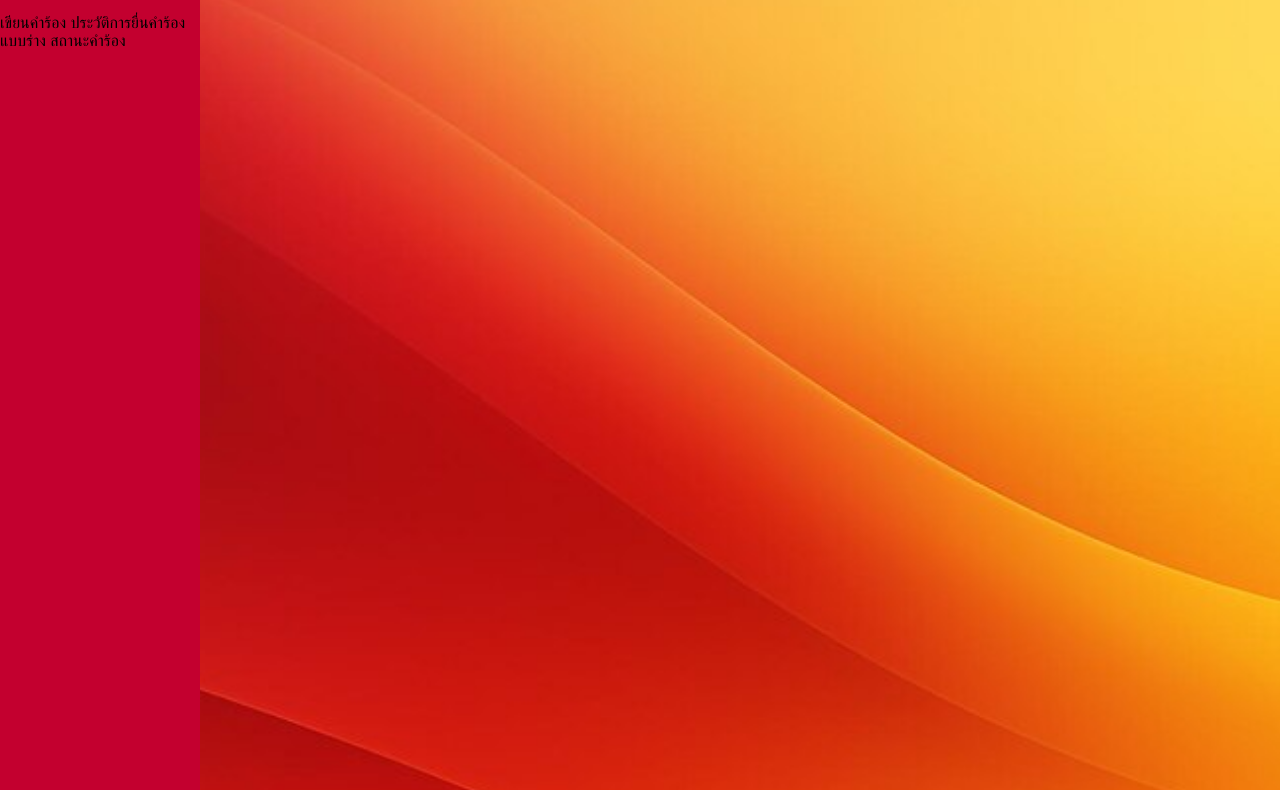
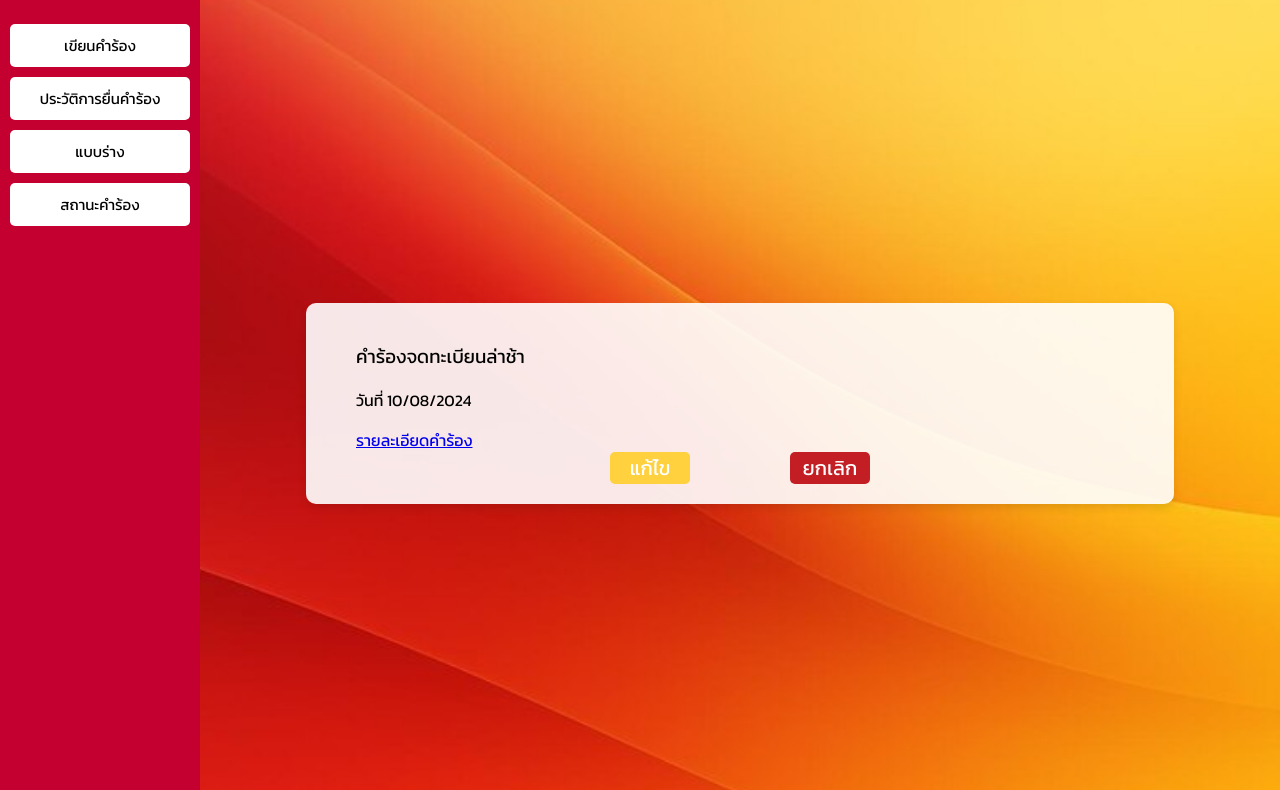
Before and after one commit to Slasherw/cs261--group2-100001, a website: page Frontend/public/html/history.html in a window 1280 px wide. Shown: the part 183-973 px from the top of the page. Drawn offline with Linux system fonts and the light colour scheme; a web font is replaced by a local one.

Commit message:
editandaddcssforhsitory

```diff
--- a/Frontend/public/css/Register.css
+++ b/Frontend/public/css/Register.css
@@ -3,6 +3,9 @@
   padding: 0;
   margin: 0;
   box-sizing: border-box;
+  font-family: "Kanit", sans-serif;
+  font-weight: 400;
+  font-style: normal;
  }
 
  /* สไตล์สำหรับส่วน header */
@@ -41,6 +44,7 @@
   text-align: center;
   font-size: 1.5em;
   letter-spacing: normal;
+  font-weight: 500;
  }
 
  /* กำหนดสไตล์สำหรับบรรทัดข้อความภาษาอังกฤษ (THAMMASAT UNIVERSITY) */
@@ -49,6 +53,7 @@
   width: 100%;
   word-spacing: 15px;
   font-size: 1.2em;
+  font-weight: 500;
  }
 
  /* สไตล์สำหรับกล่องฟอร์มเข้าสู่ระบบ */
@@ -73,6 +78,7 @@
   margin-bottom: 25px;
   margin-right: 60px;
   color: #F52A4F;
+  font-weight: 500;
  }
 
  /* container สำหรับช่องกรอกชื่อผู้ใช้ */
@@ -88,7 +94,7 @@
  /* กำหนดสไตล์สำหรับช่องกรอกข้อมูลทั้งหมด */
  input[type="text"], input[type="password"]{
   width: 500px;
-  height: 35px;
+  height: 40px;
   border-radius: 8px;
   border: none;
   background-color: #FFFCFD;
@@ -99,7 +105,7 @@
  /* กำหนดสไตล์ให้กับ placeholder ในช่องกรอกข้อมูล */
  input[type="text"]::placeholder , input[type="password"]::placeholder{
   color: #999;
-  font-size: 10px;
+  font-size: 14px;
   padding-left: 10px;
  }
 
@@ -122,12 +128,13 @@
  /* สไตล์สำหรับปุ่ม submit */
  button[type="button"]{
   width: 400px;
-  height: 30px;
+  height: 40px;
   border-radius: 8px;
   margin-top: 20px;
   background-color: #E60E56;
   color: white;
   border: none;
+  font-size: 15px;
  }
 
  /* สไตล์สำหรับลิงก์ลืมรหัสผ่าน */
@@ -141,6 +148,8 @@
  .forget a{
   text-decoration: none;
   color: #F52A4F;
+
+  font-size: 14px;
  }
 
  /* กำหนดพื้นหลังของหน้าเป็นรูปภาพ */
--- /dev/null
+++ b/Frontend/public/css/history.css
@@ -0,0 +1,169 @@
+*{
+    font-family: "Kanit", sans-serif;
+    font-weight: 400;
+    font-style: normal;
+  }
+  /*body {
+      background: linear-gradient(135deg, #f7a94d, #ffd76e);
+      font-family: Arial, sans-serif;
+      margin: 0;
+      padding: 0;
+  }*/
+
+
+  body{
+      background-image: url('/Frontend/public/img/request-bg.jpg');
+      background-size: cover;
+      font-family: Arial, sans-serif;
+      margin: 0;
+      padding: 0;
+  }
+
+  .container {
+      width: 60%;
+      max-width: 800px;
+      margin: 50px auto;
+      margin-top: 0px;
+      margin-bottom: 0px;
+      padding: 20px;
+      background-color: rgba(255, 255, 255, 0.9);
+      border-radius: 10px;
+      box-shadow: 0 4px 8px rgba(0, 0, 0, 0.1);
+
+
+      padding-left: 50px;
+      padding-right: 50px;
+  }
+
+  .menubar {
+      background-color: #C3002F;
+      width: 200px;
+      min-height: 100vh;
+      padding-top: 20px;
+      align-items: center;
+  }
+
+  .menubar a {
+      color: black;
+      text-decoration: none;
+  }
+
+  .menubar button {
+      display: block;
+      width: 90%;
+      margin: 10px auto;
+      padding: 10px;
+      background-color: #fff;
+      font-weight: bold;
+      border: none;
+      border-radius: 5px;
+      text-align: center;
+      cursor: pointer;
+      transition: background-color 0.3s ease;
+      font-size: 15px;
+  }
+
+  .menubar button:hover {
+      background-color: #f4f4f4;
+      transform: scale(1.01);
+      box-shadow: 0 0 8px rgba(255, 255, 255, 0.7);
+  }
+  #divfornothead{
+      display:flex;
+      align-items: center;
+  }
+
+  /* Head*/
+  .header {
+      display: flex;
+      justify-content: space-between;
+      padding: 10px;
+      font-size: 1.5em;
+      font-weight: bold;
+      color: #C3002F;
+  }
+
+  .header img {
+      height: 50px;
+      margin-right: 10px;
+      width: 50%;
+      height: auto;
+      padding-top: 20px;
+      padding-left: 30px;
+  }
+  #icon{
+      text-align: right;
+
+  }
+  .header p{
+      font-size: 25px;
+      padding-right: 30px;
+      color: black;
+  }
+  .header a{
+      padding-right: 8px;
+      padding-left: 8px;
+  }
+
+
+
+  /*buttonss*/
+  .buttons{
+      display: flex;
+  /*	border:1px solid black;*/
+      justify-content: center;
+  }
+
+  #edit-btn{
+      color: #fff;
+      background-color: #FFD13F;
+      font-size: 20px;
+      border: none;
+      width: 80px;
+      border-radius: 5px;
+      margin-right: 50px;
+  }
+  #edit-btn:hover{
+      background-color: #f3d265;
+      box-shadow: 0 0 8px rgba(80, 80, 80, 0.3);
+  }
+  #cancel-btn{
+      color: #fff;
+      background-color: #c41e25;
+      font-size: 20px;
+      border: none;
+      width: 80px;
+      border-radius: 5px;
+      margin-left: 50px;
+  }
+  #cancel-btn:hover{
+      background-color: #d4264f;
+      box-shadow: 0 0 8px rgba(80, 80, 80, 0.3);
+  }
+
+
+  /*popup*/
+  .popup {
+      display: none;
+      position: fixed;
+      left: 50%;
+      top: 50%;
+      transform: translate(-50%, -50%);
+      border: 1px solid #ccc;
+      padding: 20px;
+      background-color: #fff;
+      box-shadow: 0 0 10px rgba(0, 0, 0, 0.1);
+      text-align: center;
+
+  }
+
+  .popup button {
+      color: #fff;
+      margin: 5px;
+      font-size: 14px;
+      font-weight: normal;
+      border: none;
+      width: 100px;
+      border-radius: 5px;
+      margin-right: 50px;
+  }
--- a/Frontend/public/html/history.html
+++ b/Frontend/public/html/history.html
@@ -6,12 +6,19 @@
     <meta name="viewport" content="width=device-width, initial-scale=1.0">
     <title>TU request</title>
     <link rel="stylesheet" href="https://cdnjs.cloudflare.com/ajax/libs/font-awesome/4.7.0/css/font-awesome.min.css">
-    <link rel="stylesheet" href="/Frontend/public/css/style.css">
+    <link rel="preconnect" href="https://fonts.googleapis.com">
+    <link rel="preconnect" href="https://fonts.gstatic.com" crossorigin>
+    <link href="https://fonts.googleapis.com/css2?family=Carlito:ital,wght@0,400;0,700;1,400;1,700&family=Kanit:ital,wght@0,100;0,200;0,300;0,400;0,500;0,600;0,700;0,800;0,900;1,100;1,200;1,300;1,400;1,500;1,600;1,700;1,800;1,900&family=Radley:ital@0;1&display=swap" rel="stylesheet">
+    <!-- <link rel="stylesheet" href="/Frontend/public/css/history.css"> -->
+    <link rel="stylesheet" href="../css/history.css">
+
 </head>
 
 <body class="edit-form">
     <div class="header">
-        <img src="/Frontend/public/img/tu_logo.png" alt="TU_logo">
+        <!-- <img src="/Frontend/public/img/tu_logo.png" alt="TU_logo"> -->
+        <img src="../img/tu_logo.png" alt="TU_logo">
+
         <div class="user-info">
             <p>User Name
                 <a class="fa fa-user-circle"></a>
@@ -24,11 +31,14 @@
         </div>
     </div>
 
+
+    <div id="divfornothead">
+
         <div id="menubar" class="menubar">
-        <a href="#">เขียนคำร้อง</a>
-        <a href="#">ประวัติการยื่นคำร้อง</a>
-        <a href="#">แบบร่าง</a>
-        <a href="#">สถานะคำร้อง</a>
+            <button><a href="#">เขียนคำร้อง</a></button>
+            <button><a href="#">ประวัติการยื่นคำร้อง</a></button>
+            <button><a href="#">แบบร่าง</a></button>
+            <button><a href="#">สถานะคำร้อง</a></button>
         </div>
 
         <div class="container">
@@ -43,6 +53,8 @@
             </div>
         </div>
 
+    </div>
+
 </body>
 
 </html>
```
Also changed, not shown: Frontend/public/index.html (+4 -0 lines). Lines whose indentation alone changed are shown as unchanged.
